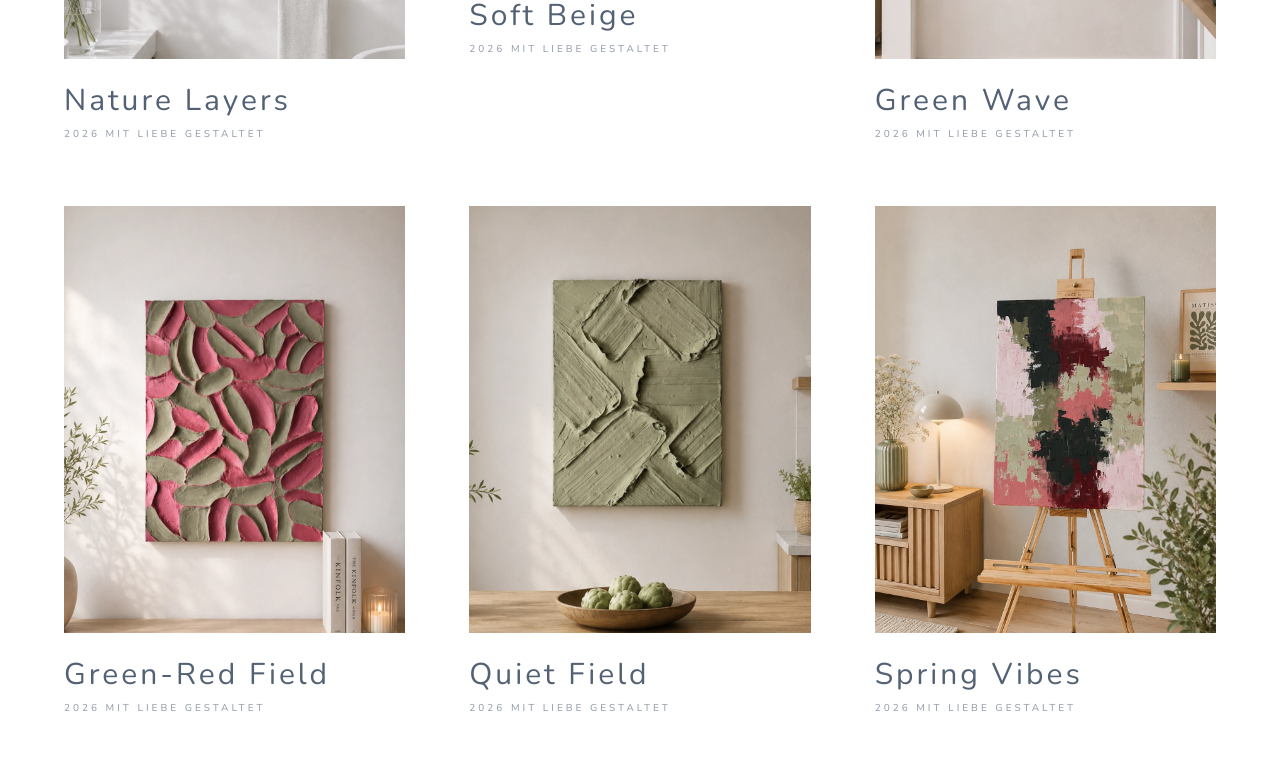
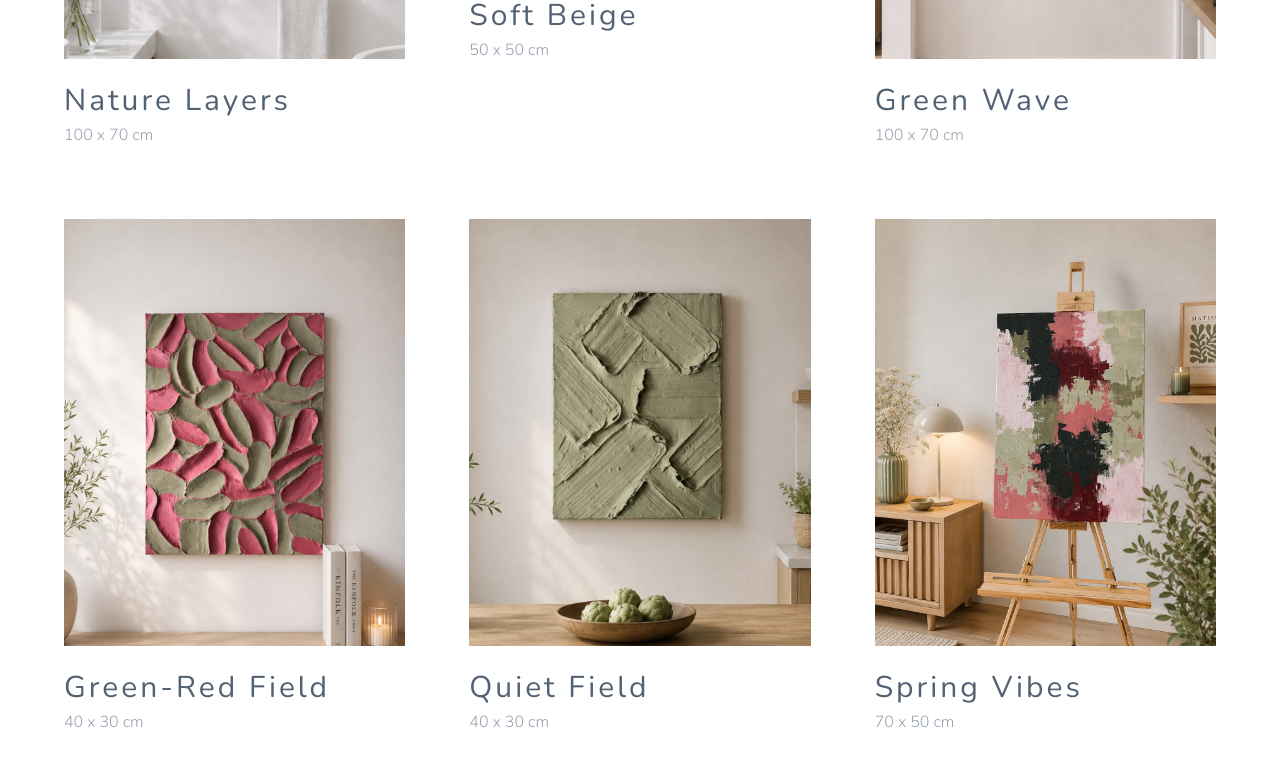
Before and after one commit to Ceport17/amelieAtelier, a React (Vite) app: page /galerie in a window 1280 px wide. Shown: the part 1580-2358 px from the top of the page. Built offline with nearby package versions, Linux system fonts and the light colour scheme.

Commit message:
Commit Seo + Gallery

```diff
--- a/src/pages/Gallery.tsx
+++ b/src/pages/Gallery.tsx
@@ -6,16 +6,13 @@ import Contact from "../components/Contact";
 import galleryHeroImg from "../components/hero_galerie.webp";
 import textureImg from "../components/hero_startseite.webp";
 
-import img1 from "../components/blume_rot.webp";
 import img2 from "../components/blume_rot_struktur.webp";
 import img3 from "../components/gelb_quer.webp";
 import img4 from "../components/gruen_berge.webp";
 import img5 from "../components/gruen_rosa_struktur.webp";
 import img6 from "../components/bett_beige.webp";
-import img8 from "../components/quadrat_blume.webp";
 import img9 from "../components/welle_gruen_beige.webp";
 import img10 from "../components/struktur_gruen_rot.webp";
-import img11 from "../components/welle_nah.webp";
 import img12 from "../components/zweiBilder.webp";
 import img13 from "../components/struktur_weinrot.webp";
 import img14 from "../components/welle_beije.webp";
@@ -23,14 +20,13 @@ import img15 from "../components/welle_hoch.webp";
 import img16 from "../components/struktur_gruen.webp";
 import blumeStruktur from "../components/blume_struktur.webp";
 import bergeHocker from "../components/berge_hocker-1.webp";
-import heroBerge from "../components/hero_berge.webp";
 import weissBeige from "../components/struktur_weiss_beige.webp";
 
 interface ArtWork {
   id: number;
   title: string;
   year: string;
-  material: string;
+  size: string;
   image: string;
   aspectRatio: string;
   focalPoint?: string;
@@ -41,136 +37,136 @@ const galleryData: ArtWork[] = [
     id: 1,
     title: "Nature Layers",
     year: "2026",
-    material: "Gips auf Leinwand",
+    size: "100 x 70 cm",
     image: img4,
-    aspectRatio: "aspect-[4/5]"
+    aspectRatio: "aspect-[4/5]",
   },
   {
     id: 2,
     title: "Soft Beige",
     year: "2026",
-    material: "Strukturgips auf Holz",
+    size: "50 x 50 cm",
     image: weissBeige,
     aspectRatio: "aspect-square",
-    focalPoint: "50% 25%"
+    focalPoint: "50% 25%",
   },
   {
     id: 3,
     title: "Green Wave",
     year: "2026",
-    material: "Gips auf Leinwand",
+    size: "100 x 70 cm",
     image: img9,
-    aspectRatio: "aspect-[4/5]"
+    aspectRatio: "aspect-[4/5]",
   },
   {
-    id: 3,
+    id: 4,
     title: "Green-Red Field",
     year: "2026",
-    material: "Gips auf Leinwand",
+    size: "40 x 30 cm",
     image: img10,
-    aspectRatio: "aspect-[4/5]"
+    aspectRatio: "aspect-[4/5]",
   },
   {
     id: 5,
     title: "Quiet Field",
     year: "2026",
-    material: "Strukturgips auf Holz",
+    size: "40 x 30 cm",
     image: img16,
-    aspectRatio: "aspect-[4/5]"
+    aspectRatio: "aspect-[4/5]",
   },
   {
     id: 6,
     title: "Spring Vibes",
     year: "2026",
-    material: "Gips on Canvas",
+    size: "70 x 50 cm",
     image: img5,
-    aspectRatio: "aspect-[4/5]"
+    aspectRatio: "aspect-[4/5]",
   },
   {
     id: 7,
     title: "Flour Duo",
     year: "2026",
-    material: "Gips auf Leinwand",
+    size: "70 x 50 cm",
     image: blumeStruktur,
     aspectRatio: "aspect-[4/3]",
-    focalPoint: "50% 30%"
+    focalPoint: "50% 30%",
   },
   {
     id: 8,
     title: "Ocean Wave",
     year: "2025",
-    material: "Strukturgips auf Holz",
+    size: "70 x 140 cm",
     image: img6,
     aspectRatio: "aspect-square",
-    focalPoint: "50% 10%"
+    focalPoint: "50% 10%",
   },
   {
     id: 9,
     title: "Sandy Beach",
     year: "2026",
-    material: "Gips auf Leinwand",
+    size: "100 x 70 cm",
     image: img15,
-    aspectRatio: "aspect-[3/4]"
+    aspectRatio: "aspect-[3/4]",
   },
   {
     id: 10,
     title: "Blue Ocean",
     year: "2026",
-    material: "Gips auf Leinwand",
+    size: "70 x 50 cm",
     image: img14,
-    aspectRatio: "aspect-[4/5]"
+    aspectRatio: "aspect-[4/5]",
   },
   {
     id: 11,
     title: "Sunshine on canvas",
     year: "2026",
-    material: "Strukturgips auf Holz",
+    size: "70 x 100 cm",
     image: img3,
-    aspectRatio: "aspect-square"
+    aspectRatio: "aspect-square",
   },
   {
     id: 12,
     title: "Perfect Duo",
     year: "2025",
-    material: "Gips auf Leinwand",
+    size: "100 x 80 cm",
     image: img12,
-    aspectRatio: "aspect-[3/4]"
+    aspectRatio: "aspect-[4/5]",
   },
   {
     id: 13,
     title: "Texture Waves",
     year: "2025",
-    material: "Strukturgips auf Holz",
+    size: "40 x 40 cm",
     image: img13,
-    aspectRatio: "aspect-square"
+    aspectRatio: "aspect-square",
   },
   {
     id: 14,
     title: "Red Flour",
     year: "2026",
-    material: "Gips auf Leinwand",
+    size: "50 x 40 cm",
     image: img2,
-    aspectRatio: "aspect-[4/5]"
+    aspectRatio: "aspect-[4/5]",
   },
   {
     id: 15,
     title: "Mountain Magic",
     year: "2026",
-    material: "Gips auf Leinwand",
+    size: "50 x 40 cm",
     image: bergeHocker,
-    aspectRatio: "aspect-[3/4]"
-  }
+    aspectRatio: "aspect-[3/4]",
+  },
 ];
 
 export default function Gallery() {
   const [selectedId, setSelectedId] = useState<number | null>(null);
 
-  const selectedWork = galleryData.find(w => w.id === selectedId);
+  const selectedWork = galleryData.find((w) => w.id === selectedId);
 
   const handleNext = (e: React.MouseEvent) => {
     e.stopPropagation();
     if (selectedId === null) return;
-    const currentIndex = galleryData.findIndex(w => w.id === selectedId);
+    const currentIndex = galleryData.findIndex((w) => w.id === selectedId);
     const nextIndex = (currentIndex + 1) % galleryData.length;
     setSelectedId(galleryData[nextIndex].id);
   };
@@ -178,7 +174,7 @@ export default function Gallery() {
   const handlePrev = (e: React.MouseEvent) => {
     e.stopPropagation();
     if (selectedId === null) return;
-    const currentIndex = galleryData.findIndex(w => w.id === selectedId);
+    const currentIndex = galleryData.findIndex((w) => w.id === selectedId);
     const prevIndex = (currentIndex - 1 + galleryData.length) % galleryData.length;
     setSelectedId(galleryData[prevIndex].id);
   };
@@ -186,35 +182,33 @@ export default function Gallery() {
   useEffect(() => {
     const handleKeyDown = (e: KeyboardEvent) => {
       if (e.key === "Escape") setSelectedId(null);
-      if (e.key === "ArrowRight") {
-        if (selectedId !== null) {
-          const currentIndex = galleryData.findIndex(w => w.id === selectedId);
-          const nextIndex = (currentIndex + 1) % galleryData.length;
-          setSelectedId(galleryData[nextIndex].id);
-        }
+
+      if (e.key === "ArrowRight" && selectedId !== null) {
+        const currentIndex = galleryData.findIndex((w) => w.id === selectedId);
+        const nextIndex = (currentIndex + 1) % galleryData.length;
+        setSelectedId(galleryData[nextIndex].id);
       }
-      if (e.key === "ArrowLeft") {
-        if (selectedId !== null) {
-          const currentIndex = galleryData.findIndex(w => w.id === selectedId);
-          const prevIndex = (currentIndex - 1 + galleryData.length) % galleryData.length;
-          setSelectedId(galleryData[prevIndex].id);
-        }
+
+      if (e.key === "ArrowLeft" && selectedId !== null) {
+        const currentIndex = galleryData.findIndex((w) => w.id === selectedId);
+        const prevIndex = (currentIndex - 1 + galleryData.length) % galleryData.length;
+        setSelectedId(galleryData[prevIndex].id);
       }
     };
+
     window.addEventListener("keydown", handleKeyDown);
     return () => window.removeEventListener("keydown", handleKeyDown);
   }, [selectedId]);
 
   return (
     <div className="min-h-screen bg-white">
-      {/* 1. Header / Einstieg - Refined Hero with Overlap */}
-        <header
+      <header
         className="relative min-h-screen flex items-center justify-center overflow-hidden pt-0 md:pt-0 pb-16 md:pb-32"
         style={{
-          background: 'radial-gradient(ellipse at 100% 45%, rgba(126,159,131,0.68) 0%, transparent 45%), #FFF9F3'
+          background:
+            "radial-gradient(ellipse at 100% 45%, rgba(126,159,131,0.68) 0%, transparent 45%), #FFF9F3",
         }}
       >
-        {/* Wider, Lighter Background Image/Texture */}
         <div className="absolute inset-0 -z-10 opacity-30">
           <img
             src={textureImg}
@@ -227,8 +221,6 @@ export default function Gallery() {
 
         <div className="max-w-7xl mx-auto px-8 md:px-16 w-full relative">
           <div className="flex flex-col md:flex-row items-center justify-center relative">
-
-            {/* Center Image - Positioned first in DOM for layering if needed, or handled via z-index */}
             <motion.div
               initial={{ opacity: 0, scale: 0.98 }}
               animate={{ opacity: 1, scale: 1 }}
@@ -245,10 +237,8 @@ export default function Gallery() {
               </div>
             </motion.div>
 
-            {/* Overlapping Text Group */}
             <div className="absolute inset-0 flex items-center justify-start z-20 pointer-events-none px-4 md:px-0">
               <div className="flex flex-col items-start gap-12 md:gap-16">
-                {/* Large Text - Staggered/Offset Lines */}
                 <motion.div
                   initial={{ opacity: 0, x: -30 }}
                   animate={{ opacity: 1, x: 0 }}
@@ -263,20 +253,23 @@ export default function Gallery() {
                   </h1>
                 </motion.div>
 
-                {/* Vertical Scroll Text - Positioned below the text */}
                 <div className="hidden md:block ml-1">
-                  <span className="text-[10px] uppercase tracking-[0.5em] text-mauve/40 font-medium flex items-center gap-4" style={{ writingMode: 'vertical-rl', transform: 'rotate(180deg)' }}>
+                  <span
+                    className="text-[10px] uppercase tracking-[0.5em] text-mauve/40 font-medium flex items-center gap-4"
+                    style={{
+                      writingMode: "vertical-rl",
+                      transform: "rotate(180deg)",
+                    }}
+                  >
                     Scroll Down
                   </span>
                 </div>
               </div>
             </div>
-
           </div>
         </div>
       </header>
 
-      {/* 2. Galerie-Grid - Added more top spacing */}
       <section className="px-8 md:px-16 pt-16 md:pt-32 pb-8 md:pb-16 max-w-7xl mx-auto">
         <div className="grid grid-cols-1 md:grid-cols-2 lg:grid-cols-3 gap-12 md:gap-16 items-start">
           {galleryData.map((work, index) => (
@@ -294,21 +287,22 @@ export default function Gallery() {
                   src={work.image}
                   alt={work.title}
                   className="w-full h-full object-cover transition-transform duration-1000 group-hover:scale-105"
-                  style={{ objectPosition: work.focalPoint || 'center' }}
+                  style={{ objectPosition: work.focalPoint || "center" }}
                   referrerPolicy="no-referrer"
+                  loading="lazy"
+                  decoding="async"
                 />
-                {/* Subtle Overlay on Hover */}
                 <div className="absolute inset-0 bg-mauve/5 opacity-0 group-hover:opacity-100 transition-opacity duration-500" />
               </div>
 
-              {/* Caption below image */}
               <div className="mt-6 flex flex-col items-start">
-                <h3 className="text-2xl md:text-3xl text-mauve mb-2 group-hover:translate-x-1 transition-transform duration-500">
+                <h3 className="text-2xl md:text-3xl text-mauve mb-1 group-hover:translate-x-1 transition-transform duration-500">
                   {work.title}
                 </h3>
-                <div className="flex items-center gap-3 text-[10px] uppercase tracking-[0.3em] text-gray-400 font-medium">
-                  <span>{work.year} mit Liebe gestaltet</span>
-                </div>
+
+                <p className="text-sm md:text-base text-gray-400 font-light mb-2">
+                  {work.size}
+                </p>
               </div>
             </motion.div>
           ))}
@@ -318,7 +312,6 @@ export default function Gallery() {
       <Commissions />
       <Contact />
 
-      {/* 4. Bild-Detailansicht (Lightbox) */}
       <AnimatePresence>
         {selectedId && selectedWork && (
           <motion.div
@@ -360,7 +353,7 @@ export default function Gallery() {
                 src={selectedWork.image}
                 alt={selectedWork.title}
                 className="max-h-[70vh] md:max-h-[80vh] w-auto object-contain shadow-2xl"
-                style={{ objectPosition: selectedWork.focalPoint || 'center' }}
+                style={{ objectPosition: selectedWork.focalPoint || "center" }}
                 referrerPolicy="no-referrer"
               />
 
@@ -369,7 +362,12 @@ export default function Gallery() {
                 animate={{ opacity: 1, y: 0 }}
                 className="text-center text-white"
               >
-                <h3 className="text-2xl md:text-3xl mb-3">{selectedWork.title}</h3>
+                <h3 className="text-2xl md:text-3xl mb-2">{selectedWork.title}</h3>
+
+                <p className="text-sm md:text-base text-white/60 font-light mb-3">
+                  {selectedWork.size}
+                </p>
+
                 <p className="text-xs uppercase tracking-[0.2em] text-white/60 font-light">
                   {selectedWork.year} mit Liebe gestaltet
                 </p>
```
Also changed, not shown: index.html (+31 -14 lines).
